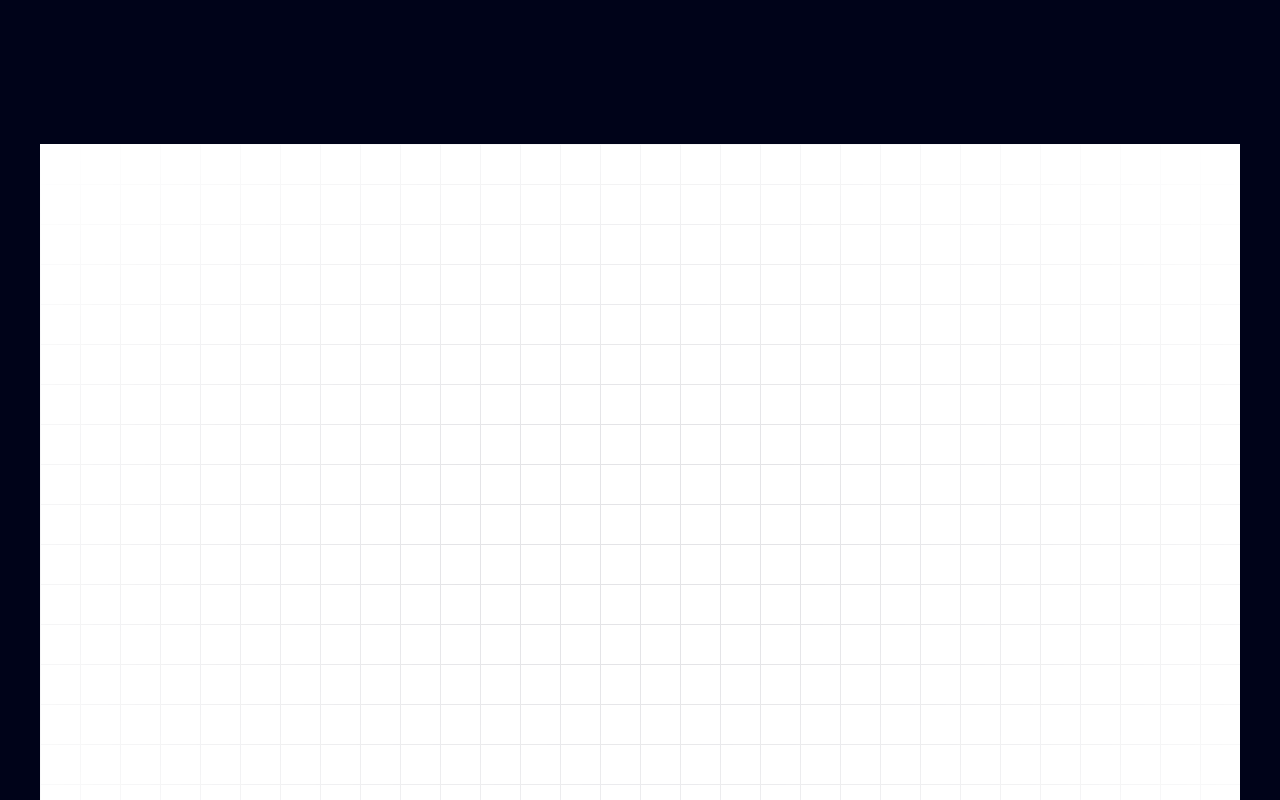
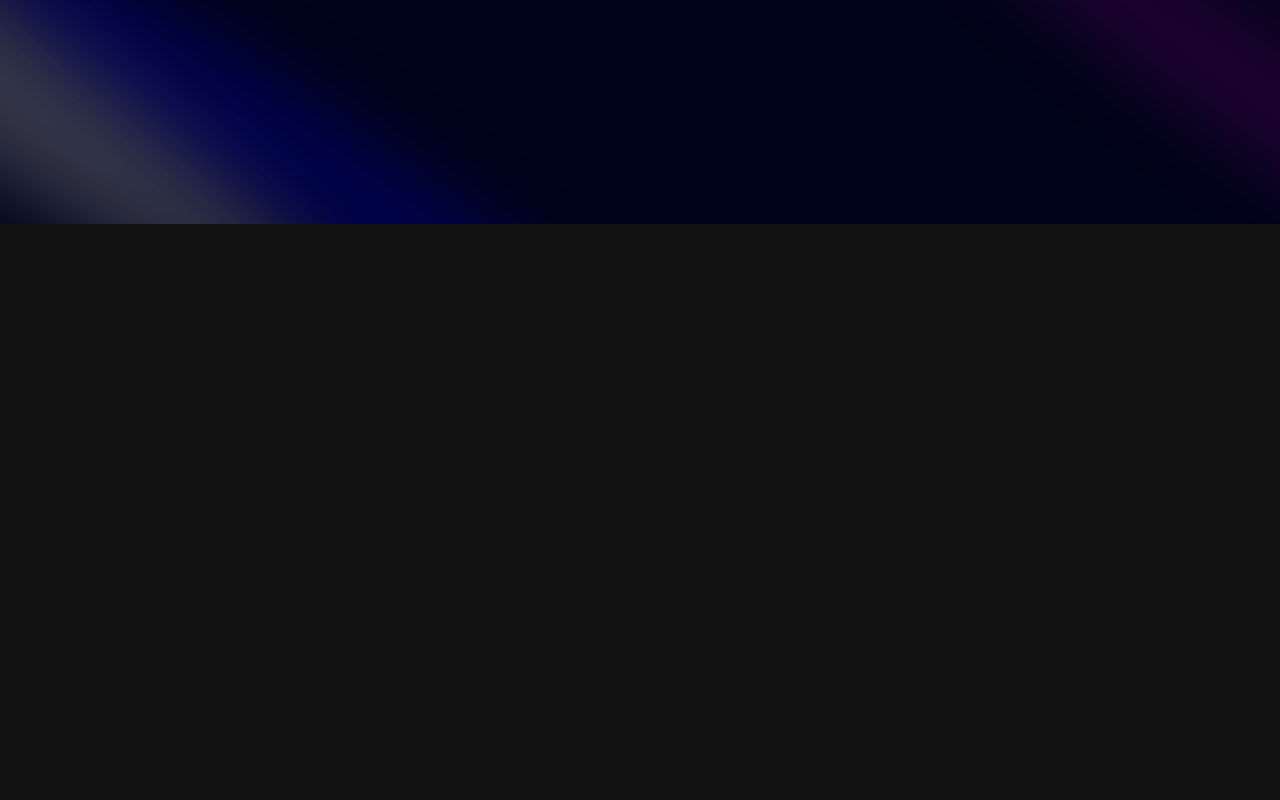
Before and after one commit to CodeByOS/Personal-Portfolio, a Next.js app: page / in a window 1280 px wide. Built offline with nearby package versions, Linux system fonts and the light colour scheme.

Commit message:
Fix the Spotlight Animation..

```diff
--- a/app/globals.css
+++ b/app/globals.css
@@ -7,3 +7,18 @@
 @theme inline {
   --color-black-100: var(--black-100);
 }
+
+@theme inline {
+  --animate-spotlight: spotlight 2s ease 0.75s 1 forwards;
+}
+
+@keyframes spotlight {
+  0% {
+    opacity: 0;
+    transform: translate(-72%, -62%) scale(0.5);
+  }
+  100% {
+    opacity: 1;
+    transform: translate(-50%, -40%) scale(1);
+  }
+}
--- a/components/Hero.tsx
+++ b/components/Hero.tsx
@@ -1,33 +1,15 @@
 import React from 'react'
 import { Spotlight } from './ui/Spotlight'
-import { cn } from '@/lib/utils'
 
 const Hero = () => {
   return (
-    <section className="relative h-screen pt-36 pb-20 dark:bg-black-100 overflow-hidden">
-      <Spotlight />
-
-      <div className="relative flex h-screen w-full items-center justify-center bg-white dark:bg-black-100 dark:bg-grid-white/[0.3] bg-grid-black/[0.2]">
-        <div
-          className={cn(
-            "absolute inset-0",
-            "[background-size:40px_40px]",
-            "[background-image:linear-gradient(to_right,#e4e4e7_1px,transparent_1px),linear-gradient(to_bottom,#e4e4e7_1px,transparent_1px)]",
-            "dark:[background-image:linear-gradient(to_right,#262626_1px,transparent_1px),linear-gradient(to_bottom,#262626_1px,transparent_1px)]",
-          )}
-        />
-        {/* Radial gradient for the container to give a faded look */}
-        <div className="pointer-events-none absolute inset-0 flex items-center justify-center bg-white [mask-image:radial-gradient(ellipse_at_center,transparent_20%,black)] dark:bg-black-100" />
+    <div className="pb-20 pt-36">
+      <div>
+        <Spotlight className="-top-40 -left-10 md:-left-32 md:-top-20 h-screen" fill='white' />
+        <Spotlight className="top-10 left-full h-[80vh] w-[50vw]" fill='purple' />
+        <Spotlight className="top-28 left-80 h-[80vh] w-[50vw]" fill='blue' />
       </div>
-
-      <div className="flex justify-center relative my-2 z-10">
-          <div className="max-w-[89vw] md:max-w-2xl lg:max-w-[60vw] flex flex-col items-center justify-center">
-            <h2 className="uppercase tracking-widest text-xs text-center text-blue-100 max-w-80">
-              Dynamic Web Magic with Next.js
-            </h2>
-          </div>
-      </div>
-    </section>
+    </div>
   )
 }
 
--- a/tailwind.config.ts
+++ b/tailwind.config.ts
@@ -1,4 +1,5 @@
 // tailwind.config.js
+
 /** @type {import('tailwindcss').Config} */
 module.exports = {
   content: ['./app/**/*.{js,ts,jsx,tsx}', './components/**/*.{js,ts,jsx,tsx}'],
```
Also changed, not shown: app/provider.tsx (line endings or trailing spaces).
